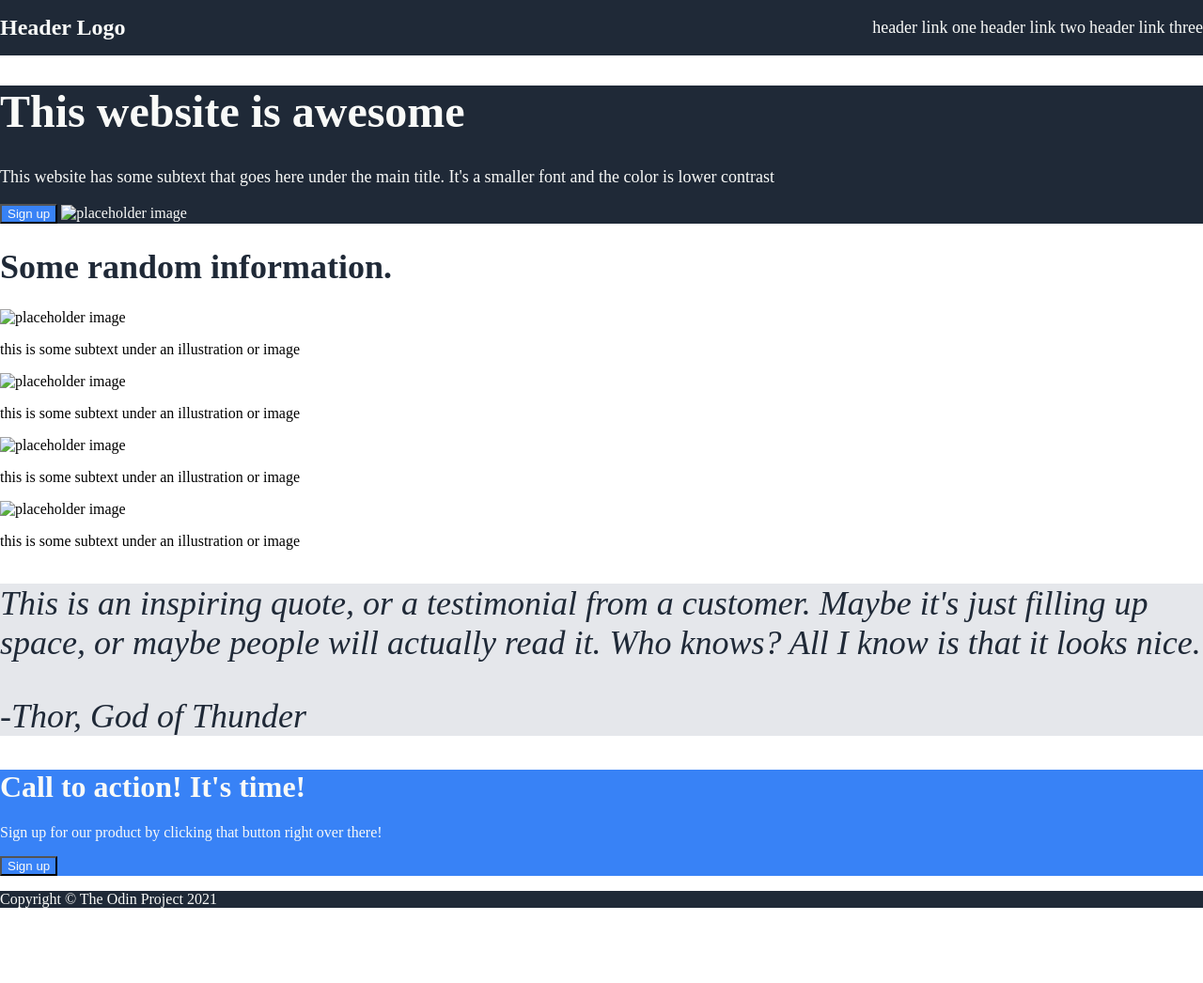
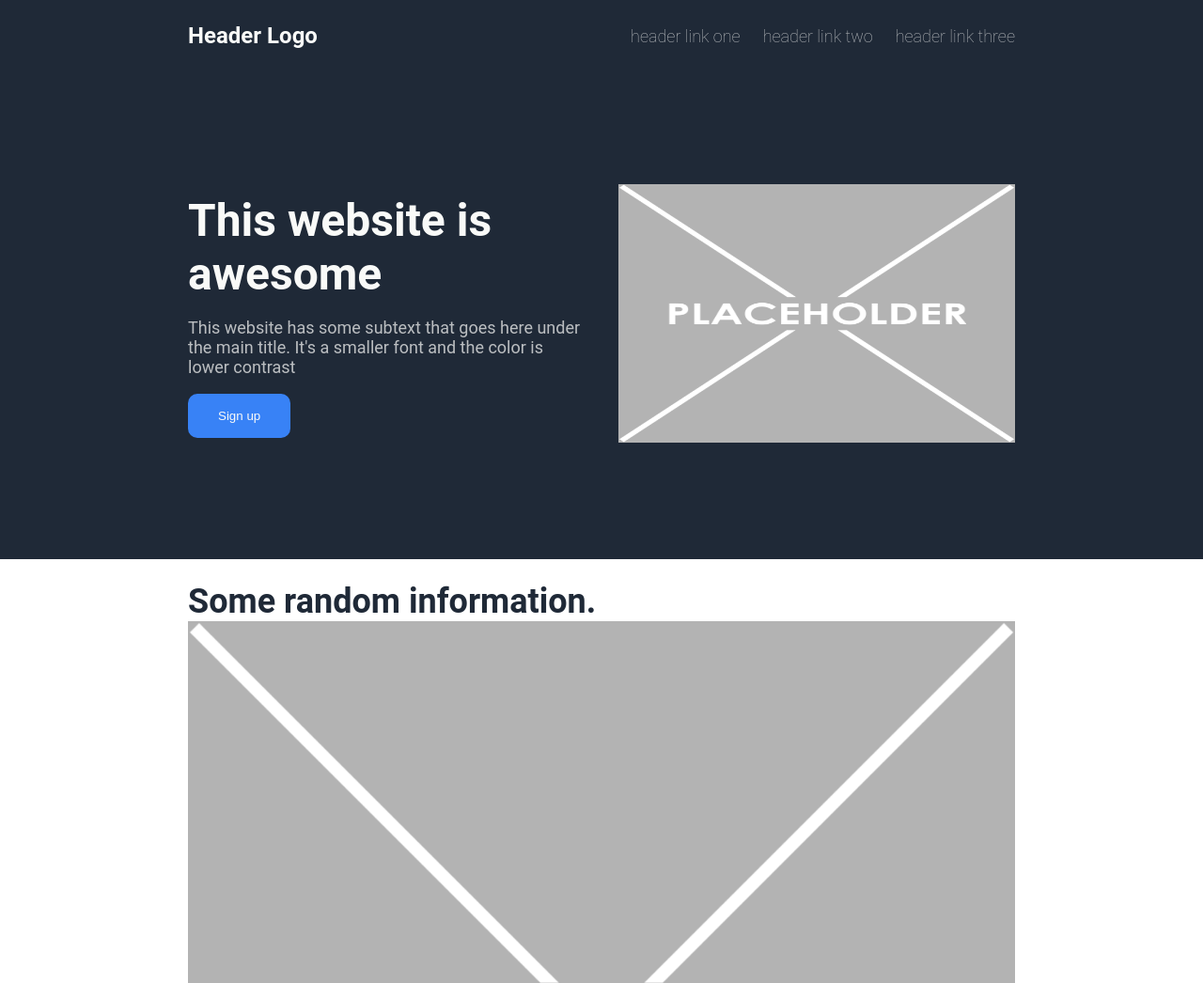
Before and after one commit to gortanian/odin-landing-page, a plain HTML site: page index.html in a window 1280 px wide. Shown: the top 1046 px of the page at 94% size. Before the commit the page ends 982 px from the top, so only its background shows below. Drawn offline with Linux system fonts and the light colour scheme.

Commit message:
Complete styling for header and hero sections

```diff
--- a/index.html
+++ b/index.html
@@ -11,7 +11,7 @@
 <body>
     <div class="header">
         <h1>Header Logo</h1>
-        <div class="container">
+        <div class="link-container">
             <a href="#0">header link one</a>
             <a href="#0">header link two</a>
             <a href="#0">header link three</a>
@@ -20,27 +20,32 @@
     </div>
     <div class="main-content">
         <div class="hero-section">
-            <h1>This website is awesome</h1>
-            <p>This website has some subtext that goes here under the main title. It's a smaller font and the color is lower contrast</p>
-            <button>Sign up</button>
-            <img src="image.png" alt="placeholder image">
+            <div class="container">
+                <h1>This website is awesome</h1>
+                <p>This website has some subtext that goes here under the main title. It's a smaller font and the color is lower contrast</p>
+                <button>Sign up</button>
+            </div>
+            <div class="container">
+                <img src="placeholder-image.png" alt="placeholder image">
+            </div>
+
         </div>
-        <div class="section-2">
+        <div class="info-section">
             <h1>Some random information.</h1>
             <div class="media">
-                <img src="image.png" alt="placeholder image">
+                <img src="placeholder-image.png" alt="placeholder image">
                 <p>this is some subtext under an illustration or image</p>
             </div>
             <div class="media">
-                <img src="image.png" alt="placeholder image">
+                <img src="placeholder-image.png" alt="placeholder image">
                 <p>this is some subtext under an illustration or image</p>
             </div>
             <div class="media">
-                <img src="image.png" alt="placeholder image">
+                <img src="placeholder-image.png" alt="placeholder image">
                 <p>this is some subtext under an illustration or image</p>
             </div>
             <div class="media">
-                <img src="image.png" alt="placeholder image">
+                <img src="placeholder-image.png" alt="placeholder image">
                 <p>this is some subtext under an illustration or image</p>
             </div>
         </div>
--- a/styles.css
+++ b/styles.css
@@ -1,6 +1,16 @@
 body {
     margin: 0;
     padding: 0;
+    font-family: Roboto, 'Helvetica Neue', sans-serif;
+}
+
+.header, .hero-section, .info-section, .quote-section, .call-to-action-section {
+    padding: 24px 200px;
+}
+
+.header, .footer, .hero-section {
+    background-color: #1f2937;
+    color: #f9faf8;
 }
 
 .header {
@@ -9,15 +19,39 @@ body {
     align-items: center;
 }
 
+h1 {
+    margin: 0;
+}
+
+.hero-section {
+    display: flex;
+    margin: 0;
+    padding: 120px 200px;
+    justify-content: space-between;
+    align-items: center;
+    gap: 36px;
+}
+
+.hero-section p {
+    color: #f9faf8b7;
+}
+
+.hero-section > * {
+    flex: 1 1 0;
+}
+
 a {
     text-decoration: none;
-    color: #f9faf8;
+    color: #f9faf8b7;
+    font-weight: lighter;
 }
 
-.header, .footer, .hero-section {
-    background-color: #1f2937;
-    color: #f9faf8;
+.link-container {
+    display: flex;
+    gap: 24px;
 }
+
+
 
 .hero-section h1 {
     font-size: 48px;
@@ -26,6 +60,8 @@ a {
 
 .hero-section p, .header a {
     font-size: 18px;
+    display: flex;
+    justify-content: flex-end;
 }
 
 .header h1 {
@@ -35,9 +71,12 @@ a {
 button {
     background-color: #3882f6;
     color: #f9faf8;
+    padding: 16px 32px;
+    border: 0px;
+    border-radius: 10px;
 }
 
-.section-2 h1{
+.info-section h1{
     font-size: 36px;
     font-weight: extra-bold;
     color: #1f2937;
@@ -55,3 +94,12 @@ button {
     background-color: #3882f6;
     color: #f9faf8;
 }
+
+img {
+    max-width: 100%;
+}
+
+.hero-section .container img {
+    width: 550px;
+    height: 275px;
+}
```
Also changed, not shown: placeholder-image.png (added).
